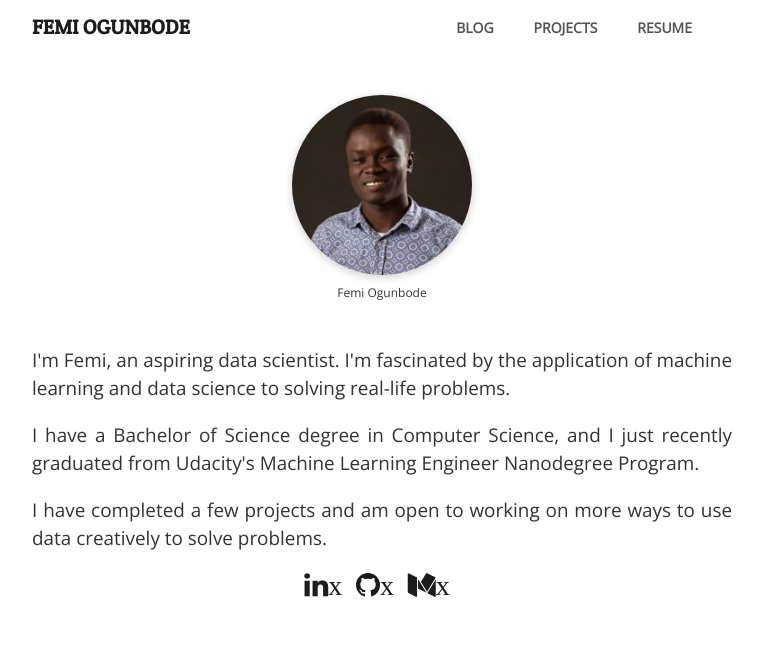
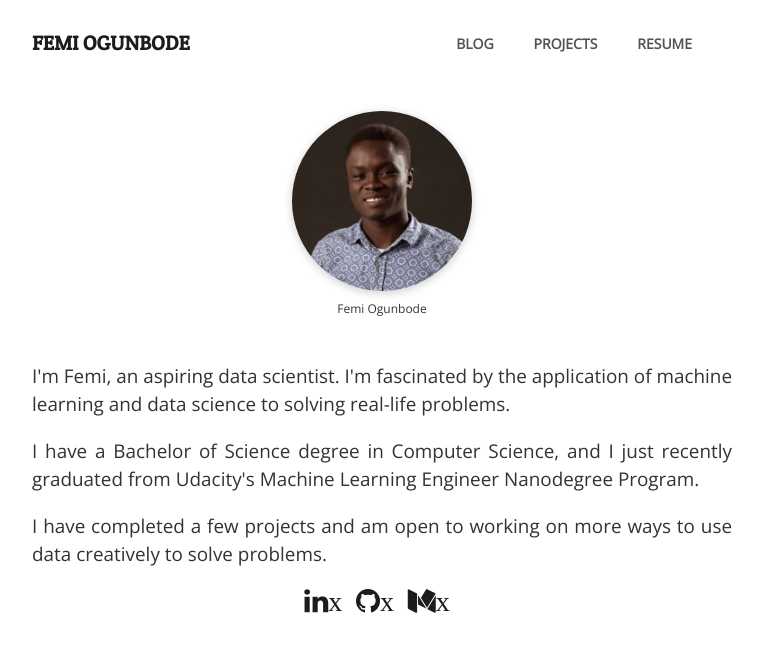
Before and after one commit to FemiOG/FemiOG.github.io, a Jekyll site: the page built from index.html, in a window 1280 px wide. Shown: the top 652 px of the page, without its empty margins (258-1021 px from the left). Built offline with Jekyll 4.4.1, drawn with Linux system fonts in a browser that asks for light colours; some web fonts are replaced.

Commit message:
body down

```diff
--- a/_layouts/default.html
+++ b/_layouts/default.html
@@ -5,6 +5,7 @@
         <!-- link to main stylesheet -->
         <link rel="stylesheet" href="/assets/font-awesome-4.7.0/css/font-awesome.min.css">
         <link rel="stylesheet" type="text/css" href="/css/main.css">
+
     </head>
     <body>
         <div>
--- a/index.html
+++ b/index.html
@@ -14,9 +14,9 @@
 	max-width: 700px;
 }
 
-@media(min-width: 767px) {
+@media(max-width: 767px) {
 	body {
-		margin: 10px auto 60px auto;
+		margin: 30px auto 10px auto;
 	}
 }
 
```
